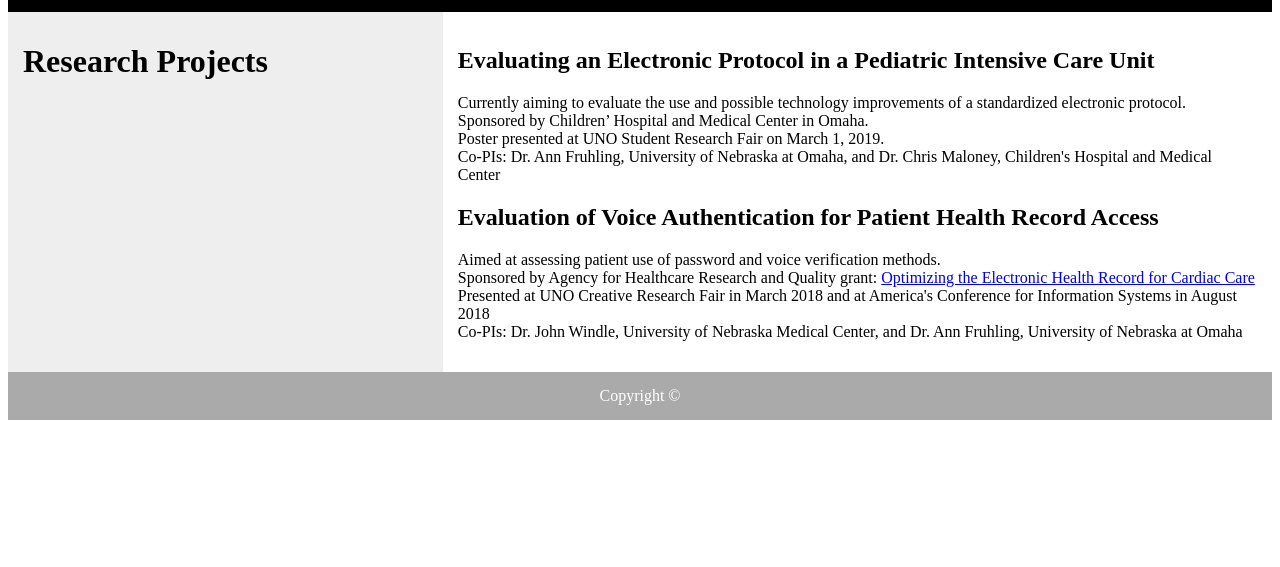
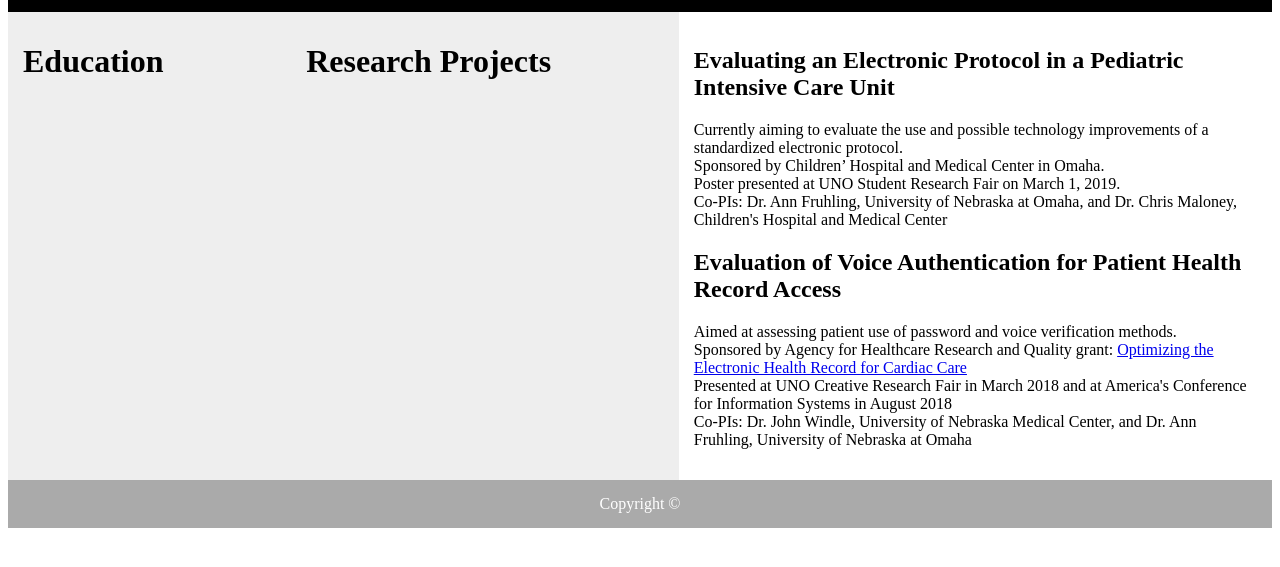
Before and after one commit to jenimrose/jenimrose.github.io, a plain HTML site: page index.htm in a window 1280 px wide. Shown: the part 183-750 px from the top of the page. Drawn offline with Linux system fonts and the light colour scheme.

Commit message:
Update index.htm

```diff
--- a/index.htm
+++ b/index.htm
@@ -54,6 +54,14 @@ footer {background: #aaa;color:white;}
 
 <nav class="nav">
 <ul>
+  <li style="font-size:200%;"><strong>Education</strong></li>
+  <!--<li style="font-size:200%;"><a href="C:\Users\jfendrick\Desktop\HTML\ed.html"><strong>Education</strong></a></li> -->
+  <!--<li><a href="#">Tokyo</a></li> -->
+</ul>
+</nav>
+
+<nav class="nav">
+<ul>
   <li style="font-size:200%;"><strong>Research Projects</strong></li>
   <!--<li style="font-size:200%;"><a href="C:\Users\jfendrick\Desktop\HTML\ed.html"><strong>Education</strong></a></li> -->
   <!--<li><a href="#">Tokyo</a></li> -->
```
